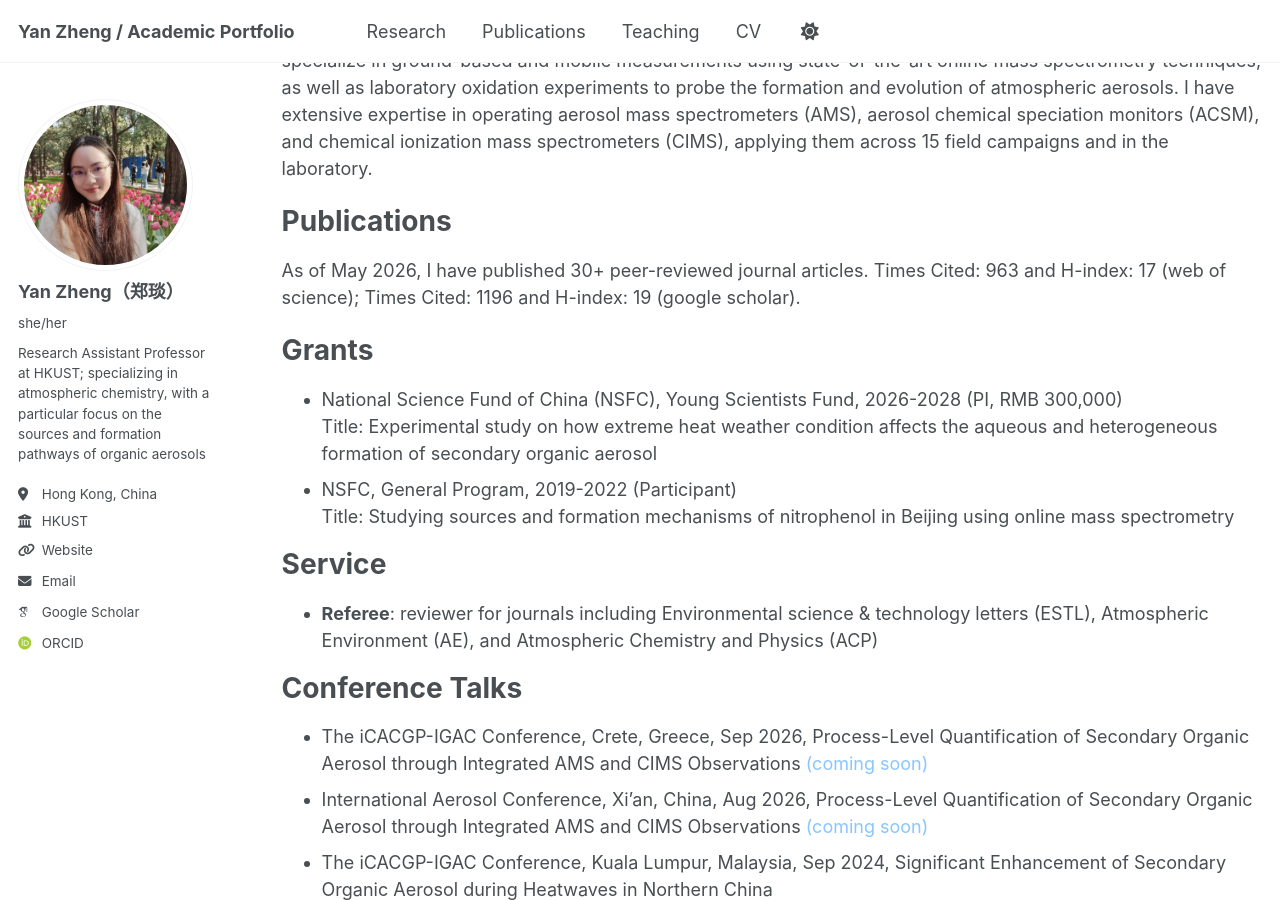
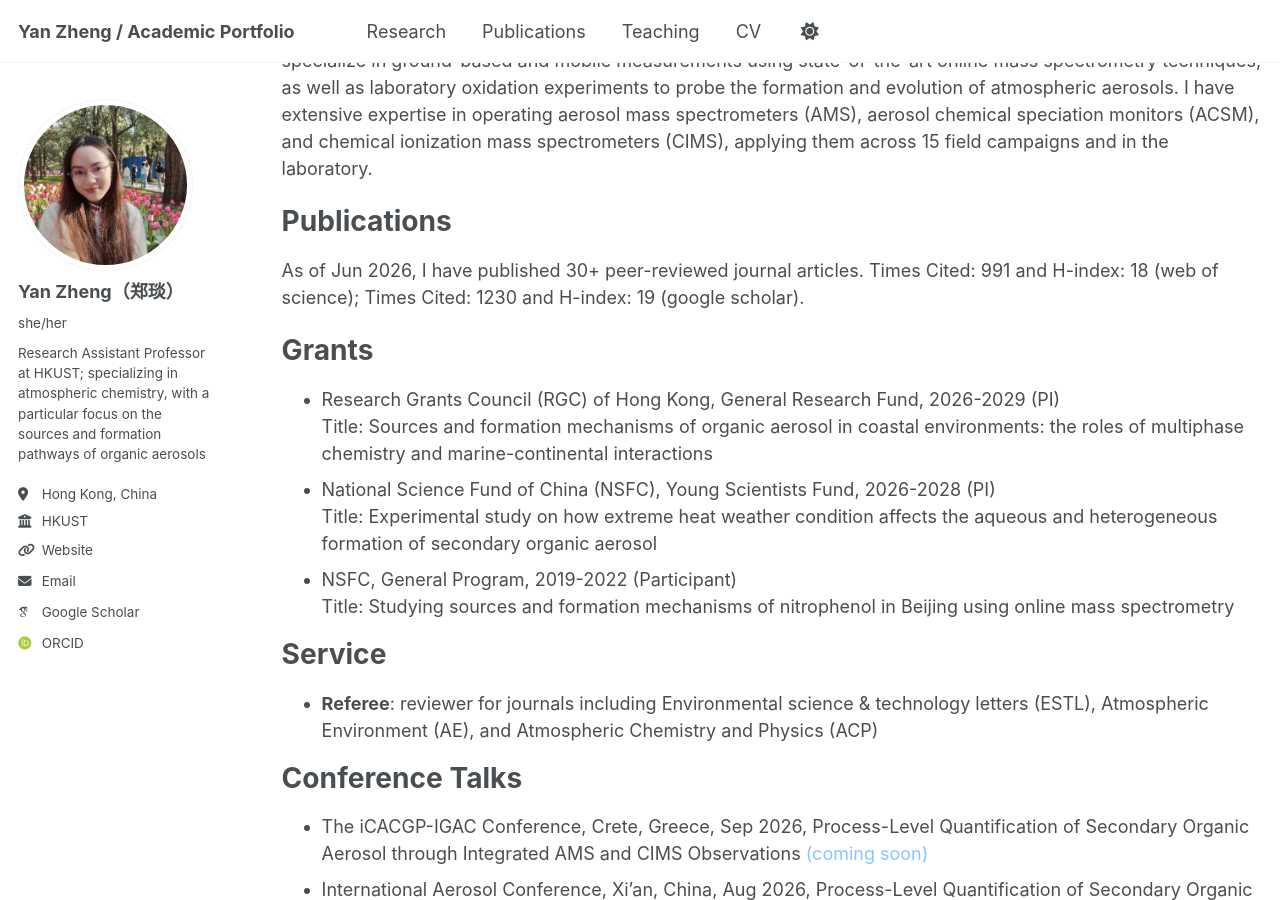
Before and after one commit to yanzheng41/yanzheng41.github.io, a Jekyll site: the page built from _pages/cv.md, in a window 1280 px wide and 900 px high, scrolled down 565 px. Built offline with Jekyll 4.4.1, drawn with Linux system fonts in a browser that asks for light colours; some web fonts are replaced; a script bundle is joined from its source files by our own code; library files that are not in the unit come from our copies.

Commit message:
Update cv.md

```diff
--- a/_pages/cv.md
+++ b/_pages/cv.md
@@ -27,11 +27,13 @@ My research focuses on advancing the characterization of atmospheric chemical co
 
 Publications
 ======
-As of May 2026, I have published 30+ peer-reviewed journal articles. Times Cited: 963 and H-index: 17 (web of science); Times Cited: 1196 and H-index: 19 (google scholar).
+As of Jun 2026, I have published 30+ peer-reviewed journal articles. Times Cited: 991 and H-index: 18 (web of science); Times Cited: 1230 and H-index: 19 (google scholar).
 
 Grants
 ======
-* National Science Fund of China (NSFC), Young Scientists Fund, 2026-2028 (PI, RMB 300,000)<br>
+* Research Grants Council (RGC) of Hong Kong, General Research Fund, 2026-2029 (PI)<br>
+  Title: Sources and formation mechanisms of organic aerosol in coastal environments: the roles of multiphase chemistry and marine-continental interactions
+* National Science Fund of China (NSFC), Young Scientists Fund, 2026-2028 (PI)<br>
   Title: Experimental study on how extreme heat weather condition affects the aqueous and heterogeneous formation of secondary organic aerosol
 * NSFC, General Program, 2019-2022 (Participant)<br>
   Title: Studying sources and formation mechanisms of nitrophenol in Beijing using online mass spectrometry
```
